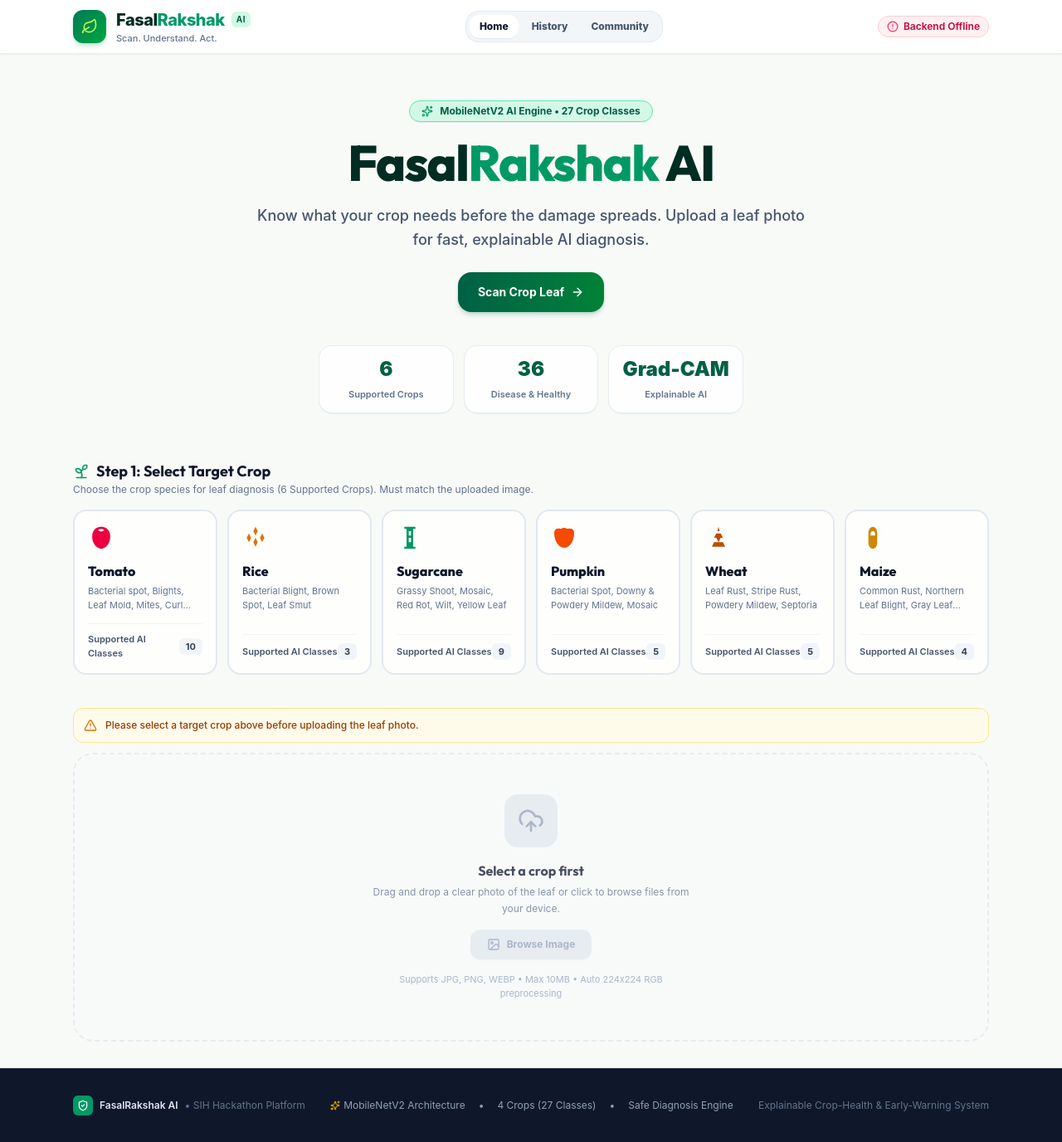
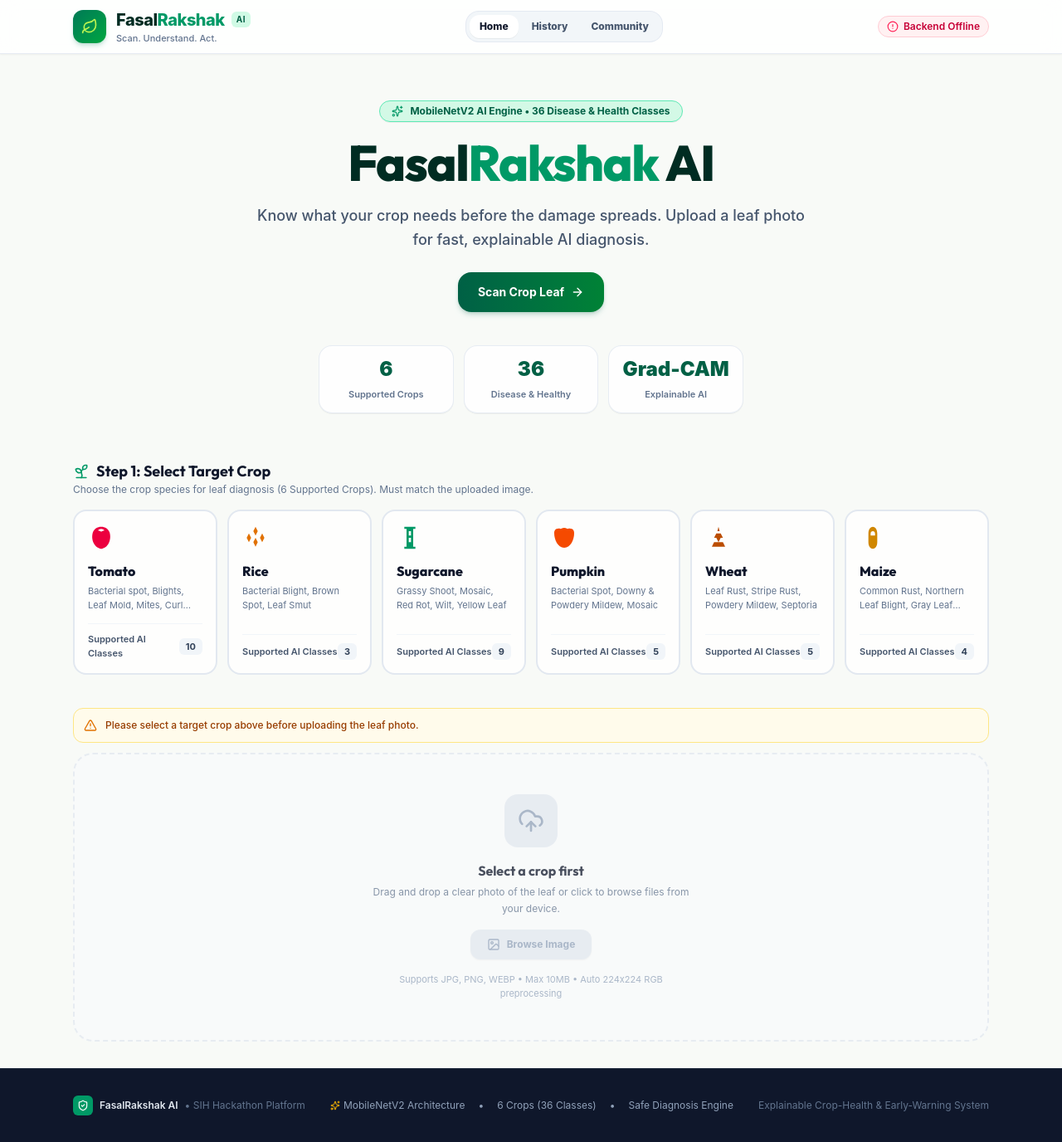
Before and after one commit to Romil-Gill/Ai-Crop-Diseases-detection-, a React (Vite) app in the folder crop disease detection folder/crop-app/: page / in a window 1280 px wide. Shown: the whole page at 83% size. Built offline with nearby package versions, Linux system fonts and the light colour scheme; no server answers.

Commit message:
fix: update production frontend for six-crop V2 (36 classes)

```diff
--- a/crop disease detection folder/crop-app/src/App.tsx
+++ b/crop disease detection folder/crop-app/src/App.tsx
@@ -138,7 +138,7 @@ export const App: React.FC = () => {
         <section className="text-center max-w-3xl mx-auto space-y-4 pt-4 sm:pt-6">
           <div className="inline-flex items-center gap-2 px-3.5 py-1 rounded-full bg-emerald-100/90 text-emerald-800 border border-emerald-300 text-xs font-bold shadow-2xs">
             <Sparkles className="w-3.5 h-3.5 text-emerald-600" />
-            <span>MobileNetV2 AI Engine • 27 Crop Classes</span>
+            <span>MobileNetV2 AI Engine • 36 Disease & Health Classes</span>
           </div>
 
           <h1 className="text-4xl sm:text-5xl lg:text-6xl font-extrabold text-emerald-950 font-outfit tracking-tight leading-[1.1]">
--- a/crop disease detection folder/crop-app/src/components/AnalysisLoader.tsx
+++ b/crop disease detection folder/crop-app/src/components/AnalysisLoader.tsx
@@ -9,9 +9,9 @@ interface AnalysisLoaderProps {
 
 const STEPS = [
   'Preprocessing image array to 224x224 RGB float32...',
-  'Normalizing pixel values (/ 255.0 scaling)...',
+  'Normalizing pixel values (MobileNetV2 preprocess_input)...',
   'MobileNetV2 feature extractor forward pass...',
-  'Evaluating 27-class softmax probabilities...',
+  'Evaluating 36-class softmax probabilities...',
   'Running Safe Diagnosis Gate evaluation...',
 ];
 
--- a/crop disease detection folder/crop-app/src/components/Footer.tsx
+++ b/crop disease detection folder/crop-app/src/components/Footer.tsx
@@ -19,7 +19,7 @@ export const Footer: React.FC = () => {
             <Sparkles className="w-3 h-3 text-amber-400" /> MobileNetV2 Architecture
           </span>
           <span>•</span>
-          <span>4 Crops (27 Classes)</span>
+          <span>6 Crops (36 Classes)</span>
           <span>•</span>
           <span>Safe Diagnosis Engine</span>
         </div>
--- a/crop disease detection folder/crop-app/src/components/TopPredictions.tsx
+++ b/crop disease detection folder/crop-app/src/components/TopPredictions.tsx
@@ -100,7 +100,7 @@ export const TopPredictions: React.FC<TopPredictionsProps> = ({ predictions, sel
 
         {showTechnicalDetails && (
           <div className="mt-2 p-3 rounded-xl bg-slate-50 border border-slate-200 text-xs text-slate-600 space-y-2">
-            <p className="font-semibold text-slate-700">Raw Global 27-Class Softmax Output:</p>
+            <p className="font-semibold text-slate-700">Raw Global 36-Class Softmax Output:</p>
             <div className="space-y-1.5 font-mono text-[11px]">
               {predictions.map((p, idx) => (
                 <div key={idx} className="flex justify-between items-center bg-white p-2 rounded border border-slate-200">
```
